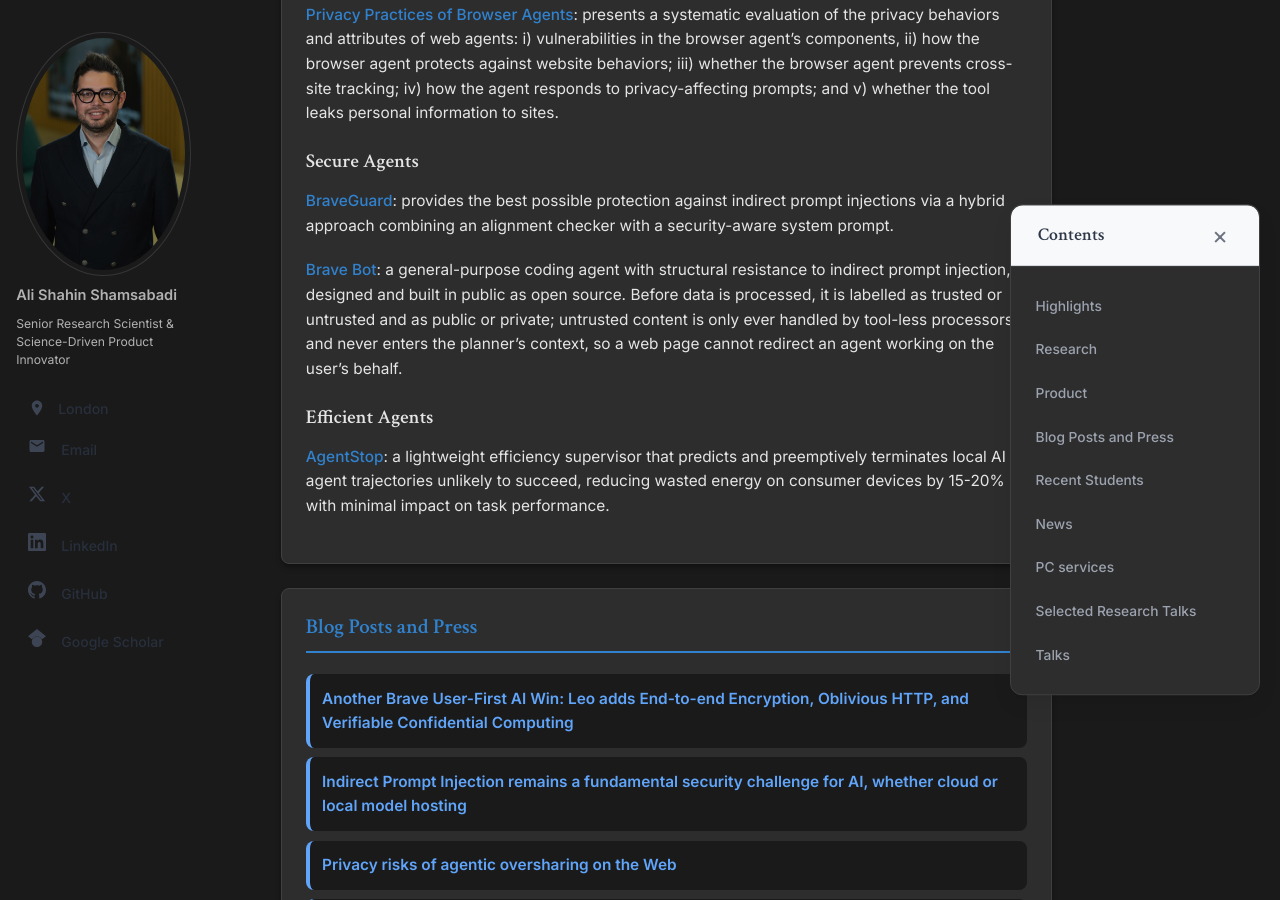
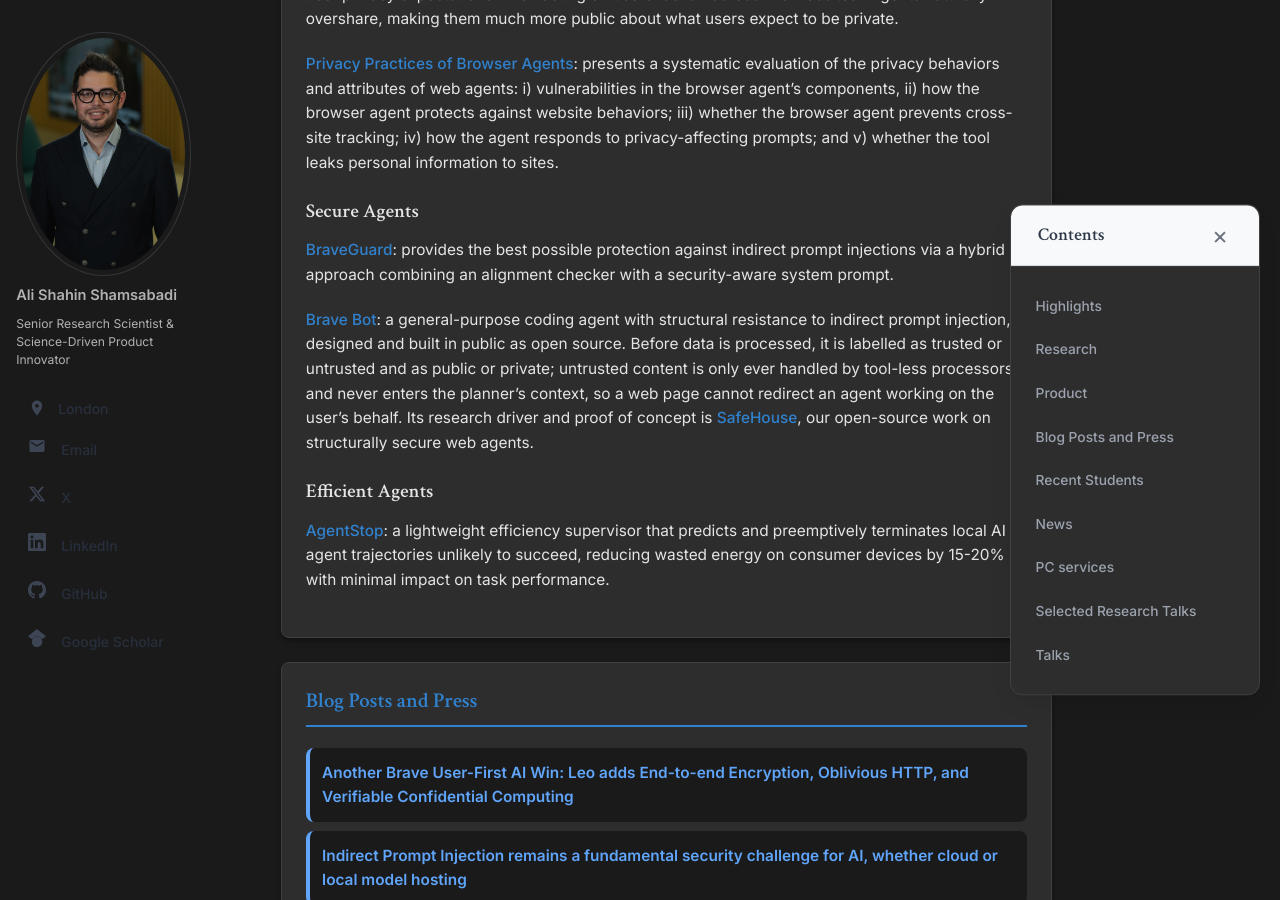
Before and after one commit to AliShahin/AliShahin.github.io, a Jekyll site: the page built from _pages/about.md, in a window 1280 px wide and 900 px high, scrolled down 3292 px. Built offline with Jekyll 4.4.1, drawn with Linux system fonts in a browser that asks for light colours; some of the changed text lies outside the part shown.

Commit message:
Add SafeHouse as the research driver behind Brave Bot

```diff
--- a/_pages/about.md
+++ b/_pages/about.md
@@ -31,7 +31,7 @@ redirect_from:
 <li><strong>Contributed to shaping frontier AI governance.</strong> Co-author, <a href="https://arxiv.org/pdf/2601.11699">Frontier AI Auditing: Toward Rigorous Third-Party Assessment of Safety and Security Practices at Leading AI Companies</a>, a cross-institutional effort proposing AI Assurance Levels for independent verification of frontier AI developers’ safety and security claims, alongside co-authors including Yoshua Bengio, Miles Brundage and Adrian Weller.</li>
 <li><strong>Shipped verifiable privacy in Brave’s AI assistant, Leo.</strong> <a href="https://brave.com/blog/browser-ai-tee/">Confidential LLM inference in NVIDIA-backed Trusted Execution Environments</a> (2025), followed by <a href="https://brave.com/blog/browser-ai-e2ee/">end-to-end encryption with Oblivious HTTP</a> (2026), covered by <a href="https://www.theregister.com/2025/11/22/brave_leo_trusted_execution_environment/">The Register</a> and <a href="https://www.privacyguides.org/news/2025/11/20/brave-announces-verifiable-and-transparent-tee-support-in-leo/">Privacy Guides</a>.</li>
 <li><strong>Shipped differentially private product analytics.</strong> <a href="https://brave.com/blog/nebula/">Nebula</a> brings formal differential privacy guarantees to Brave’s product usage analytics [CCS'2025].</li>
-<li><strong>Building secure agents in public.</strong> <a href="https://github.com/brave/bravebot">Brave Bot</a>, an open-source coding agent with structural resistance to indirect prompt injection.</li>
+<li><strong>Building secure agents in public.</strong> <a href="https://github.com/brave-experiments/safehouse">SafeHouse</a>, our research proof of concept for structurally secure web agents, drives <a href="https://github.com/brave/bravebot">Brave Bot</a>, an open-source coding agent with structural resistance to indirect prompt injection.</li>
 <li><strong>Recognition.</strong> ICLR'2024 spotlight, ICLR'2023 notable top 5%, Turing top 10 project of 2022-2023, NeurIPS'2025 Top Reviewer, and one of 200 young researchers selected for the 8th Heidelberg Laureate Forum.</li>
 </ul>
 </div>
@@ -51,7 +51,7 @@ My research initiates a fundamental question:
 <div class="publication-list">
 <ul>
 <li>Agent privacy: <a href="https://arxiv.org/pdf/2602.13516">SPILLage: Agentic Oversharing on the Web</a> [arXiv'2026], <a href="https://arxiv.org/pdf/2512.07725">Privacy Practices of Browser Agents</a> [arXiv'2025]</li>
-<li>Agent security: <a href="https://github.com/brave/bravebot">Brave Bot</a>, structural resistance to indirect prompt injection [open source]</li>
+<li>Agent security: <a href="https://github.com/brave-experiments/safehouse">SafeHouse</a>, structurally secure web agents and the research driver behind <a href="https://github.com/brave/bravebot">Brave Bot</a> [open source]</li>
 <li>Agent efficiency: <a href="https://dl.acm.org/doi/pdf/10.1145/3786335.3813163">AgentStop</a> [CAIS'2026]</li>
 </ul>
 </div>
@@ -127,7 +127,7 @@ user privacy expectations when acting on users’ behalf across live websites? A
 
 <h3>Secure Agents</h3>
 <p><a href="https://brave.com/blog/ai-browsing/">BraveGuard</a>: provides the best possible protection against indirect prompt injections via a hybrid approach combining an alignment checker with a security-aware system prompt.</p>
-<p><a href="https://github.com/brave/bravebot">Brave Bot</a>: a general-purpose coding agent with structural resistance to indirect prompt injection, designed and built in public as open source. Before data is processed, it is labelled as trusted or untrusted and as public or private; untrusted content is only ever handled by tool-less processors and never enters the planner’s context, so a web page cannot redirect an agent working on the user’s behalf.</p>
+<p><a href="https://github.com/brave/bravebot">Brave Bot</a>: a general-purpose coding agent with structural resistance to indirect prompt injection, designed and built in public as open source. Before data is processed, it is labelled as trusted or untrusted and as public or private; untrusted content is only ever handled by tool-less processors and never enters the planner’s context, so a web page cannot redirect an agent working on the user’s behalf. Its research driver and proof of concept is <a href="https://github.com/brave-experiments/safehouse">SafeHouse</a>, our open-source work on structurally secure web agents.</p>
 
 <h3>Efficient Agents</h3>
 <p><a href="https://dl.acm.org/doi/pdf/10.1145/3786335.3813163">AgentStop</a>: a lightweight efficiency supervisor that predicts and preemptively terminates local AI agent trajectories unlikely to succeed, reducing wasted energy on consumer devices by 15-20% with minimal impact on task performance.</p>
```
